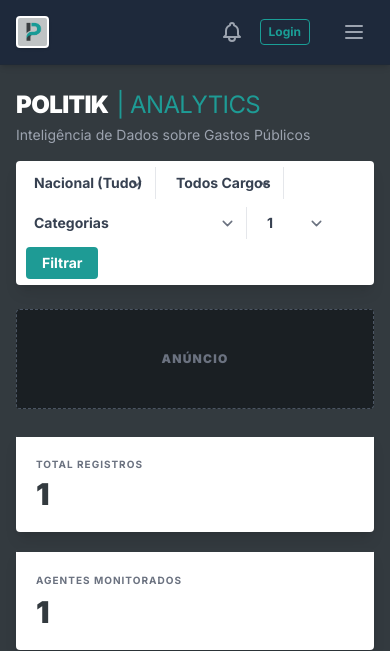
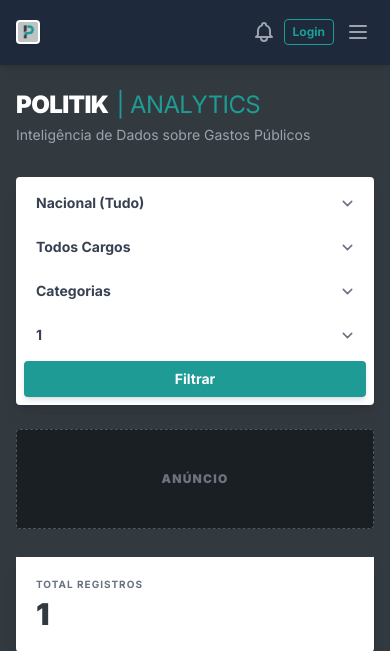
Before and after one commit to Luizzz21/PolitiK, a Django app: page / in a window 390 px wide. Shown: the top 651 px of the page. Run offline with Django 4.2, Linux system fonts and the light colour scheme; tables that the repository leaves empty hold one stand-in row (values such as "Sample post"); data that the repository does not hold is empty; parts of the project's set-up code (start-up, migrations or seed data) failed here and were passed over; some libraries are stand-ins or nearby versions.

Commit message:
style: Thorough responsive UI sweep across all templates

```diff
--- a/politik_django/templates/base.html
+++ b/politik_django/templates/base.html
@@ -60,12 +60,12 @@
             <div class="flex justify-between items-center h-16">
 
                 <!-- Links de Navegação e Logo -->
-                <div class="flex items-center gap-8">
+                <div class="flex items-center gap-4 sm:gap-8 shrink-0">
                     <a href="/" class="flex items-center gap-2 group">
-                        <img src="{% static 'img/logo.png' %}" alt="PolitiK Logo" class="h-8 object-contain bg-white rounded shadow p-0.5">
+                        <img src="{% static 'img/logo.png' %}" alt="PolitiK Logo" class="h-6 sm:h-8 object-contain bg-white rounded shadow p-0.5">
                     </a>
 
-                    <div class="hidden sm:flex sm:space-x-6 h-16">
+                    <div class="hidden sm:flex sm:space-x-4 lg:space-x-6 h-16">
                         <!-- Lógica Crítica: request.path define qual aba recebe a linha turquesa -->
                         <a href="/" class="inline-flex items-center px-1 pt-1 border-b-2 text-sm font-bold transition-colors {% if request.path == '/' %}border-[#1A9E96] text-white{% else %}border-transparent text-gray-400 hover:text-white hover:border-gray-500{% endif %}">
                             Dashboard
@@ -80,32 +80,32 @@
                             Ranking
                         </a>
                         <a href="/alertas/" class="inline-flex items-center px-1 pt-1 border-b-2 text-sm font-bold transition-colors {% if '/alertas/' in request.path %}border-[#1A9E96] text-white{% else %}border-transparent text-gray-400 hover:text-white hover:border-gray-500{% endif %}">
-                            Central de Alertas
+                            Alertas
                         </a>
                         <a href="/fornecedores/" class="inline-flex items-center px-1 pt-1 border-b-2 text-sm font-bold transition-colors {% if '/fornecedores/' in request.path %}border-[#1A9E96] text-white{% else %}border-transparent text-gray-400 hover:text-white hover:border-gray-500{% endif %}">
                             Fornecedores
                         </a>
                         <a href="/comunidade/" class="inline-flex items-center px-1 pt-1 border-b-2 text-sm font-bold transition-colors {% if '/comunidade/' in request.path %}border-[#f59e0b] text-[#f59e0b]{% else %}border-transparent text-[#fbbf24] hover:text-[#fcd34d] hover:border-[#fcd34d]{% endif %}">
-                            <svg class="w-4 h-4 mr-1" fill="none" stroke="currentColor" viewBox="0 0 24 24"><path stroke-linecap="round" stroke-linejoin="round" stroke-width="2" d="M10 20l4-16m4 4l4 4-4 4M6 16l-4-4 4-4"></path></svg>
-                            APIs Estaduais
+                            <svg class="w-4 h-4 mr-1 hidden lg:block" fill="none" stroke="currentColor" viewBox="0 0 24 24"><path stroke-linecap="round" stroke-linejoin="round" stroke-width="2" d="M10 20l4-16m4 4l4 4-4 4M6 16l-4-4 4-4"></path></svg>
+                            APIs
                         </a>
                     </div>
                 </div>
 
                 <!-- Barra de Pesquisa Global -->
-                <div class="flex-1 max-w-md ml-8 relative hidden md:block">
+                <div class="flex-1 max-w-md ml-4 lg:ml-8 relative hidden md:block">
                     <div class="relative">
                         <div class="absolute inset-y-0 left-0 pl-3 flex items-center pointer-events-none">
                             <svg class="h-4 w-4 text-gray-400" fill="none" stroke="currentColor" viewBox="0 0 24 24"><path stroke-linecap="round" stroke-linejoin="round" stroke-width="2" d="M21 21l-6-6m2-5a7 7 0 11-14 0 7 7 0 0114 0z"></path></svg>
                         </div>
-                        <input type="text" id="global-search-input" placeholder="Pesquisar agente político..." class="block w-full pl-10 pr-3 py-2 border border-gray-600 rounded-md leading-5 bg-[#2d3748] text-gray-300 placeholder-gray-400 focus:outline-none focus:bg-white focus:text-[#373D3F] focus:border-[#1A9E96] focus:ring-2 focus:ring-[#1A9E96] sm:text-sm transition-all" autocomplete="off">
+                        <input type="text" id="global-search-input" placeholder="Pesquisar político..." class="block w-full pl-10 pr-3 py-2 border border-gray-600 rounded-md leading-5 bg-[#2d3748] text-gray-300 placeholder-gray-400 focus:outline-none focus:bg-white focus:text-[#373D3F] focus:border-[#1A9E96] focus:ring-2 focus:ring-[#1A9E96] sm:text-sm transition-all" autocomplete="off">
                     </div>
                     <!-- Menu Suspenso de Resultados -->
                     <div id="global-search-dropdown" class="absolute z-50 w-full bg-white mt-1 rounded-md shadow-2xl border border-gray-200 hidden max-h-72 overflow-y-auto"></div>
                 </div>
 
                 <!-- Notificações e Usuário -->
-                <div class="flex items-center gap-4 ml-8">
+                <div class="flex items-center gap-2 sm:gap-4 ml-2 sm:ml-4 lg:ml-8 shrink-0">
                     <!-- Sino de Notificação -->
                     <div class="relative cursor-pointer group" id="notification-bell">
                         <svg class="w-6 h-6 text-gray-400 group-hover:text-white transition-colors" fill="none" stroke="currentColor" viewBox="0 0 24 24">
@@ -114,27 +114,27 @@
                         <span id="notification-badge" class="absolute -top-1 -right-1 bg-red-500 text-white text-[10px] font-bold px-1.5 py-0.5 rounded-full hidden">0</span>
 
                         <!-- Dropdown de Notificações -->
-                        <div id="notification-dropdown" class="absolute right-0 mt-2 w-80 bg-white rounded-md shadow-xl border border-gray-200 hidden z-50">
+                        <div id="notification-dropdown" class="absolute right-0 mt-2 w-72 sm:w-80 bg-white rounded-md shadow-xl border border-gray-200 hidden z-50">
                             <div class="p-3 border-b border-gray-100 font-bold text-gray-700 bg-gray-50 flex justify-between">
-                                Notificações Recentes
+                                Notificações
                             </div>
                             <div id="notification-list" class="max-h-72 overflow-y-auto">
                                 <div class="p-4 text-sm text-gray-500 text-center">Carregando...</div>
                             </div>
                             <div class="p-2 border-t border-gray-100 text-center">
-                                <a href="/alertas/" class="text-xs font-bold text-[#1A9E96] hover:underline">Ver todos os alertas</a>
+                                <a href="/alertas/" class="text-xs font-bold text-[#1A9E96] hover:underline">Ver todos</a>
                             </div>
                         </div>
                     </div>
 
                     <!-- Auth Container -->
-                    <div id="nav-auth-container" class="flex items-center gap-4">
+                    <div id="nav-auth-container" class="flex items-center gap-2 sm:gap-4">
                         <!-- Injetado via JS -->
                     </div>
 
                     <!-- Mobile Menu Button -->
-                    <div class="sm:hidden flex items-center ml-2">
-                        <button id="mobile-menu-btn" class="text-gray-400 hover:text-white focus:outline-none p-2 rounded-md hover:bg-gray-800">
+                    <div class="sm:hidden flex items-center">
+                        <button id="mobile-menu-btn" class="text-gray-400 hover:text-white focus:outline-none p-1 sm:p-2 rounded-md hover:bg-gray-800">
                             <svg class="w-6 h-6" fill="none" stroke="currentColor" viewBox="0 0 24 24"><path stroke-linecap="round" stroke-linejoin="round" stroke-width="2" d="M4 6h16M4 12h16M4 18h16"></path></svg>
                         </button>
                     </div>
--- a/politik_django/templates/index.html
+++ b/politik_django/templates/index.html
@@ -70,9 +70,12 @@
     }
 </style>
 
+{% endblock %}
+
+{% block content %}
 <!-- Modal de Cargos -->
-<div id="modal-cargos" class="fixed inset-0 bg-gray-900/80 backdrop-blur-sm z-[200] flex items-center justify-center hidden" onclick="if(event.target === this) this.classList.add('hidden')">
-    <div class="bg-white rounded-lg p-6 max-w-sm w-full shadow-2xl relative">
+<div id="modal-cargos" class="fixed inset-0 bg-gray-900/80 backdrop-blur-sm z-[200] flex items-center justify-center hidden p-4" onclick="if(event.target === this) this.classList.add('hidden')">
+    <div class="bg-white rounded-lg p-6 max-w-sm w-full shadow-2xl relative mx-auto">
         <button onclick="document.getElementById('modal-cargos').classList.add('hidden')" class="absolute top-4 right-4 text-gray-400 hover:text-gray-700">
             <svg class="w-5 h-5" fill="none" stroke="currentColor" viewBox="0 0 24 24"><path stroke-linecap="round" stroke-linejoin="round" stroke-width="2" d="M6 18L18 6M6 6l12 12" /></svg>
         </button>
@@ -88,9 +91,6 @@
     </div>
 </div>
 
-{% endblock %}
-
-{% block content %}
 <div class="max-w-7xl mx-auto px-4 sm:px-6 lg:px-8 py-6">
 
     <header class="flex flex-col lg:flex-row justify-between items-start lg:items-center mb-6 gap-4">
@@ -101,28 +101,26 @@
             <p class="text-sm text-gray-400 mt-1">Inteligência de Dados sobre Gastos Públicos</p>
         </div>
 
-        <div class="flex items-center gap-4 w-full lg:w-auto">
-            <div class="flex gap-2 bg-white p-1.5 rounded flex-wrap sm:flex-nowrap shadow-lg">
-                <select id="filter-escopo" class="px-3 py-1.5 text-sm font-bold text-gray-700 bg-transparent outline-none border-r border-gray-200 min-w-[120px]">
+        <div class="w-full lg:w-auto mt-4 lg:mt-0">
+            <div class="grid grid-cols-1 sm:grid-cols-2 lg:flex lg:flex-nowrap gap-2 bg-white p-2 rounded shadow-lg w-full">
+                <select id="filter-escopo" class="w-full px-3 py-2 text-sm font-bold text-gray-700 bg-transparent outline-none lg:border-r border-gray-200 focus:bg-gray-50">
                     <option value="">Nacional (Tudo)</option>
                     <option value="Federal">Federal</option>
                     <option value="Estadual">Estadual</option>
                     <option value="Municipal">Municipal</option>
                 </select>
-                <select id="filter-cargo" class="px-3 py-1.5 text-sm font-bold text-gray-700 bg-transparent outline-none border-r border-gray-200 min-w-[120px]">
+                <select id="filter-cargo" class="w-full px-3 py-2 text-sm font-bold text-gray-700 bg-transparent outline-none lg:border-r border-gray-200 focus:bg-gray-50">
                     <option value="">Todos Cargos</option>
                     {% for cargo in cargos %}<option value="{{ cargo }}">{{ cargo }}</option>{% endfor %}
                 </select>
-                <select id="filter-categoria" class="px-3 py-1.5 text-sm font-bold text-gray-700 bg-transparent outline-none border-r border-gray-200 min-w-[120px]">
+                <select id="filter-categoria" class="w-full px-3 py-2 text-sm font-bold text-gray-700 bg-transparent outline-none lg:border-r border-gray-200 focus:bg-gray-50">
                     <option value="">Categorias</option>
                     {% for cat in categorias %}<option value="{{ cat }}">{{ cat }}</option>{% endfor %}
                 </select>
-                <select id="filter-ano" class="px-3 py-1.5 text-sm font-bold text-gray-700 bg-transparent outline-none min-w-[80px]">
-                    {% for ano in anos %}<option value="{{ ano|stringformat:"d" }}" {% if ano == ano_atual %}selected{% endif %}>{{ ano|stringformat:"d" }}</option>{% endfor %}
+                <select id="filter-ano" class="w-full px-3 py-2 text-sm font-bold text-gray-700 bg-transparent outline-none focus:bg-gray-50">
+                    {% for ano in anos %}<option value="{{ ano|stringformat:'d' }}" {% if ano == ano_atual %}selected{% endif %}>{{ ano|stringformat:'d' }}</option>{% endfor %}
                 </select>
-                <button onclick="DashboardApp.applyFilters()" class="px-4 py-1.5 bg-[#1e9b95] text-white rounded font-bold hover:bg-[#15807d] transition-colors text-sm ml-1">
-                    Filtrar
-                </button>
+                <button onclick="DashboardApp.applyFilters()" class="bg-[#1e9b95] hover:bg-[#15807d] text-white px-4 py-2 rounded text-sm font-bold shadow-md transition-colors w-full sm:col-span-2 lg:w-auto lg:col-span-1">Filtrar</button>
             </div>
         </div>
     </header>
@@ -235,8 +233,8 @@
 
 
     <!-- Modal Informativo do Score de Risco -->
-    <div id="info-score-modal" class="modal-overlay z-[130]">
-        <div class="bg-white rounded-md p-8 max-w-2xl w-full shadow-2xl relative max-h-[90vh] overflow-y-auto" id="info-score-card">
+    <div id="info-score-modal" class="modal-overlay z-[130] p-4">
+        <div class="bg-white rounded-md p-4 sm:p-8 max-w-2xl w-full shadow-2xl relative max-h-[90vh] overflow-y-auto mx-auto" id="info-score-card">
             <button onclick="DashboardApp.closeInfoModal()" class="absolute top-4 right-4 text-gray-400 hover:text-gray-700">
                 <svg class="w-6 h-6" fill="none" stroke="currentColor" viewBox="0 0 24 24"><path stroke-linecap="round" stroke-linejoin="round" stroke-width="2" d="M6 18L18 6M6 6l12 12" /></svg>
             </button>
--- a/politik_django/templates/politico_detail.html
+++ b/politik_django/templates/politico_detail.html
@@ -62,9 +62,9 @@
     <div class="bg-[#2d3748] rounded shadow-xl p-6 mb-6 flex flex-col md:flex-row justify-between items-start md:items-center border-t-4 border-[#1A9E96] relative overflow-hidden">
                 <div class="z-10">
             <h1 class="text-3xl font-black text-white uppercase tracking-tight">{{ politico.nome_civil }}</h1>
-            <div class="flex items-center gap-3 text-sm font-bold text-gray-400 mt-2 tracking-widest uppercase">
+            <div class="flex flex-wrap items-center gap-2 sm:gap-3 text-xs sm:text-sm font-bold text-gray-400 mt-2 tracking-widest uppercase">
                 <span class="text-[#1A9E96]">{{ politico.partido|default:"SEM PARTIDO" }}</span>
-                <span class="w-1.5 h-1.5 bg-gray-500 rounded-full"></span>
+                <span class="w-1.5 h-1.5 bg-gray-500 rounded-full hidden sm:block"></span>
                 <span>{{ politico.uf|default:"BR" }}</span>
                 <span class="w-1.5 h-1.5 bg-gray-500 rounded-full"></span>
                 <span class="{% if max_score > 70 %}text-red-500{% elif max_score > 30 %}text-yellow-500{% else %}text-green-500{% endif %}">SCORE {{ max_score|floatformat:0 }}/100</span>
```
Also changed, not shown: politik_django/templates/alertas.html (+8 -6 lines), politik_django/templates/ranking.html (+10 -9 lines).
